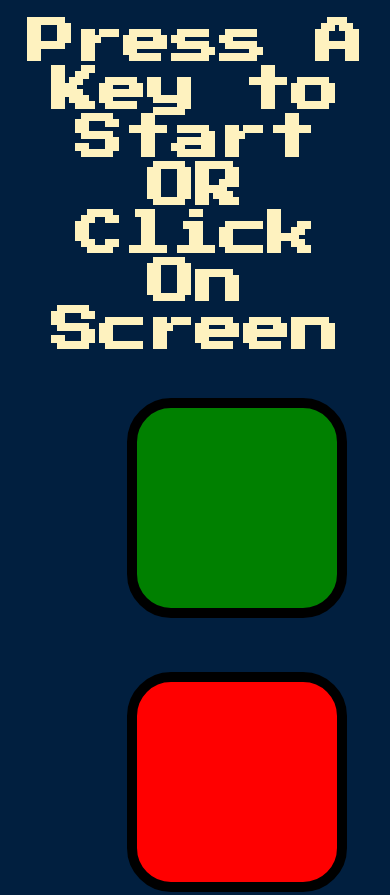
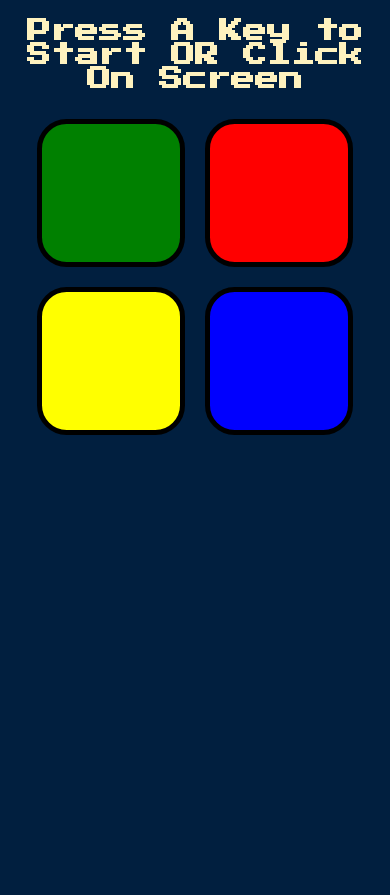
Before and after one commit to divyanshu-nagar/Simon-Game-Challenge-Starting-Files, a plain HTML site: page index.html in a window 390 px wide. Shown: the top 895 px of the page. After the commit the page ends 844 px from the top, so only its background shows below. Drawn offline with nearby package versions, Linux system fonts and the light colour scheme.

Commit message:
Responsive

```diff
--- a/index.html
+++ b/index.html
@@ -3,6 +3,7 @@
 
 <head>
   <meta charset="utf-8">
+  <meta name="viewport" content="width=device-width, initial-scale=1">
   <title>Simon</title>
   <link rel="stylesheet" href="styles.css">
   <link href="https://fonts.googleapis.com/css?family=Press+Start+2P" rel="stylesheet">
--- a/styles.css
+++ b/styles.css
@@ -5,25 +5,27 @@ body {
 
 #level-title {
   font-family: 'Press Start 2P', cursive;
-  font-size: 3rem;
+  font-size: clamp(1.5rem, 5vw, 3rem);
   margin:  5%;
   color: #FEF2BF;
 }
 
 .container {
   display: block;
-  width: 50%;
+  width: 100%;
+  max-width: 600px;
   margin: auto;
 
 }
 
 .btn {
-  margin: 25px;
+  margin: clamp(8px, 2.5vw, 25px);
   display: inline-block;
-  height: 200px;
-  width: 200px;
-  border: 10px solid black;
+  aspect-ratio: 1/1;
+  width: clamp(110px, 38vw, 220px);
+  border: clamp(5px, 1.5vw, 10px) solid black;
   border-radius: 20%;
+  box-sizing: border-box;
 }
 
 .game-over {
@@ -51,3 +53,8 @@ body {
   box-shadow: 0 0 20px white;
   background-color: grey;
 }
+
+.row{
+  display: flex;
+  justify-content: center;
+}
```
